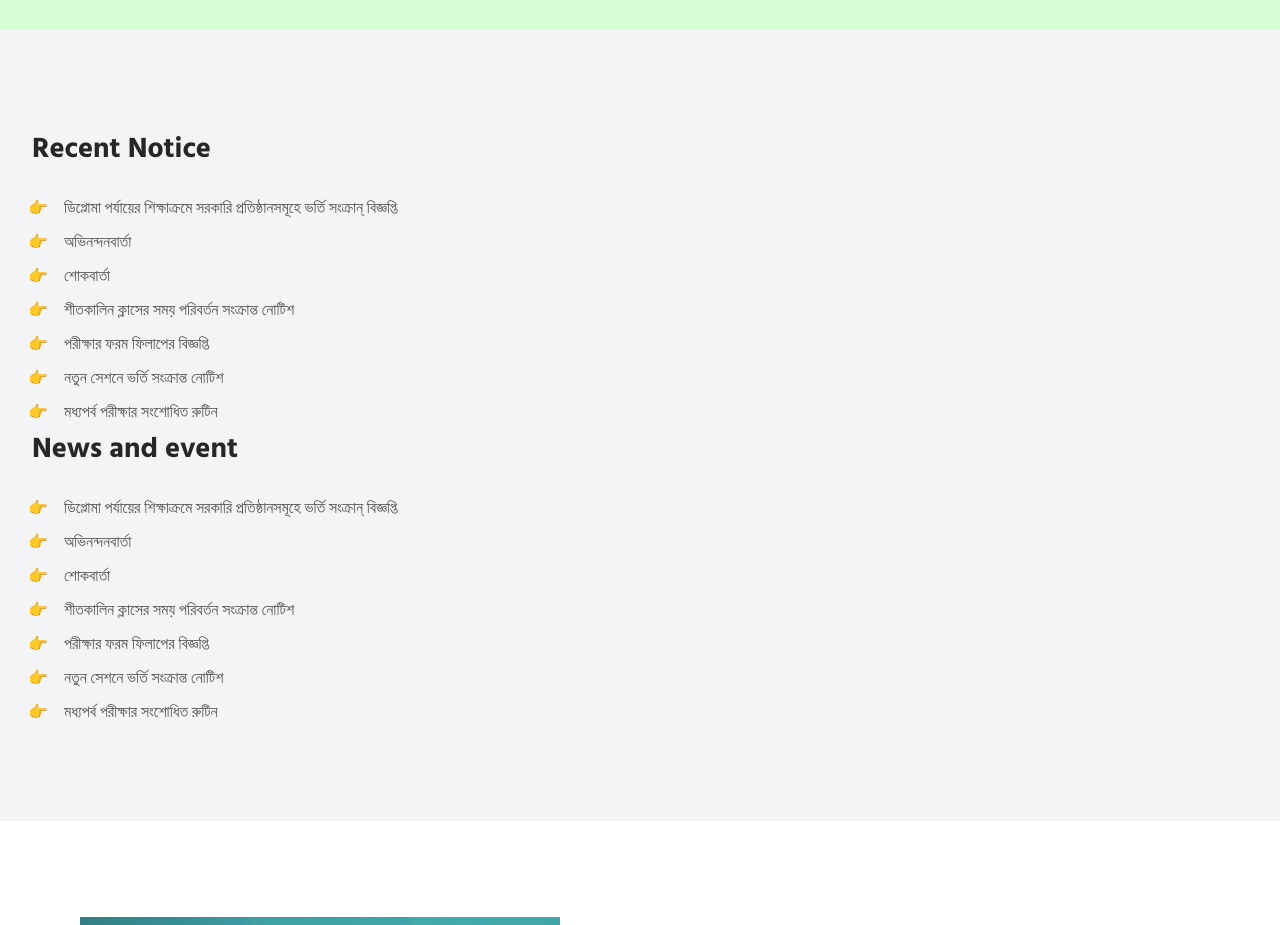
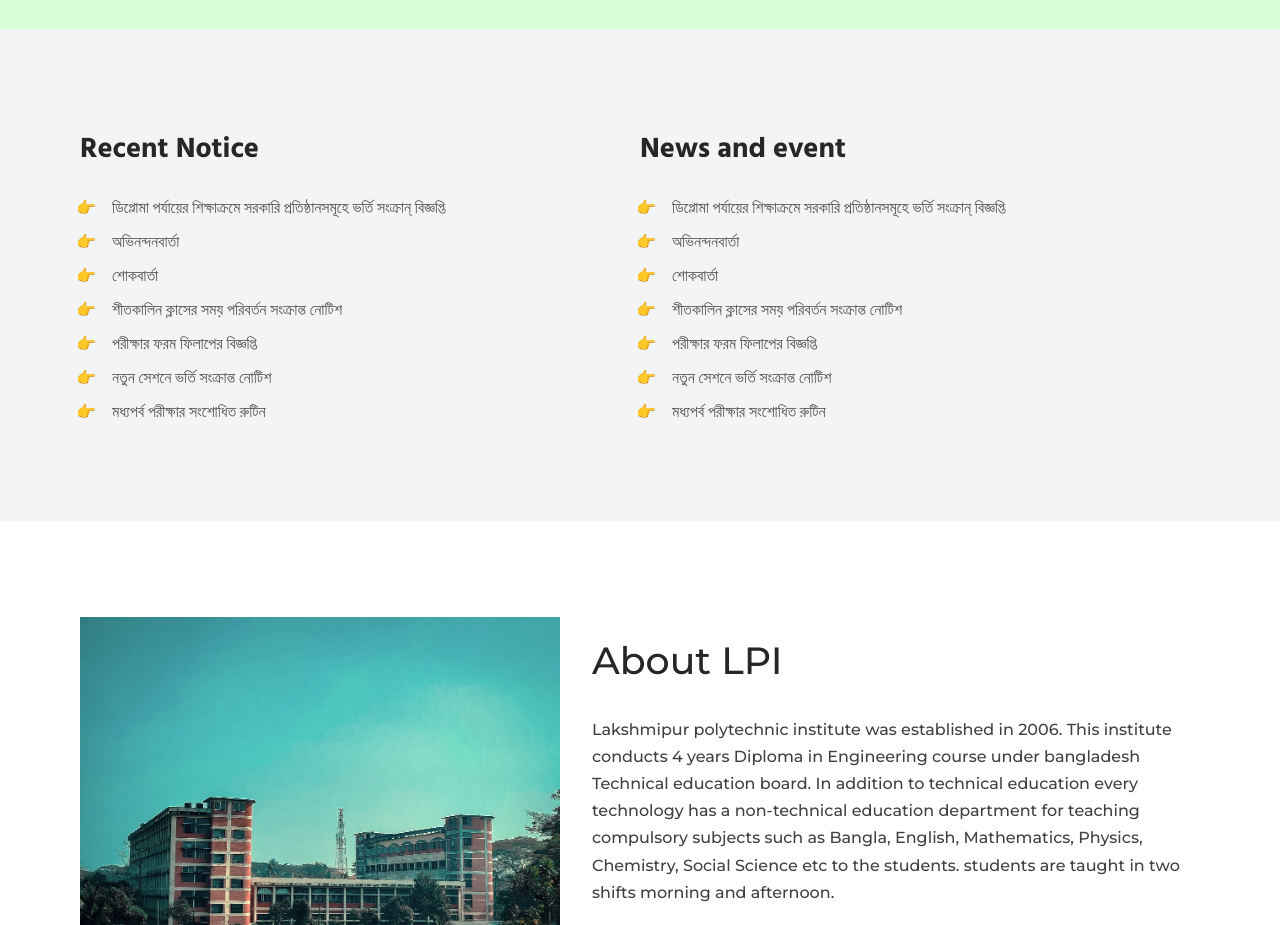
Before and after one commit to al-imam/lpi, a React (Vite) app: page / in a window 1280 px wide. Shown: the part 1680-2605 px from the top of the page. Built offline with nearby package versions, Linux system fonts and the light colour scheme.

Commit message:
style container

```diff
--- a/src/components/NoticeAndNews/NoticeAndNews.module.css
+++ b/src/components/NoticeAndNews/NoticeAndNews.module.css
@@ -2,3 +2,13 @@
   padding-inline: var(--gap-inline);
   padding-block: 6rem;
 }
+
+.container {
+  max-width: var(--max-width);
+  margin-inline: auto;
+  display: flex;
+}
+
+.container > * {
+  flex-grow: 1;
+}
```
